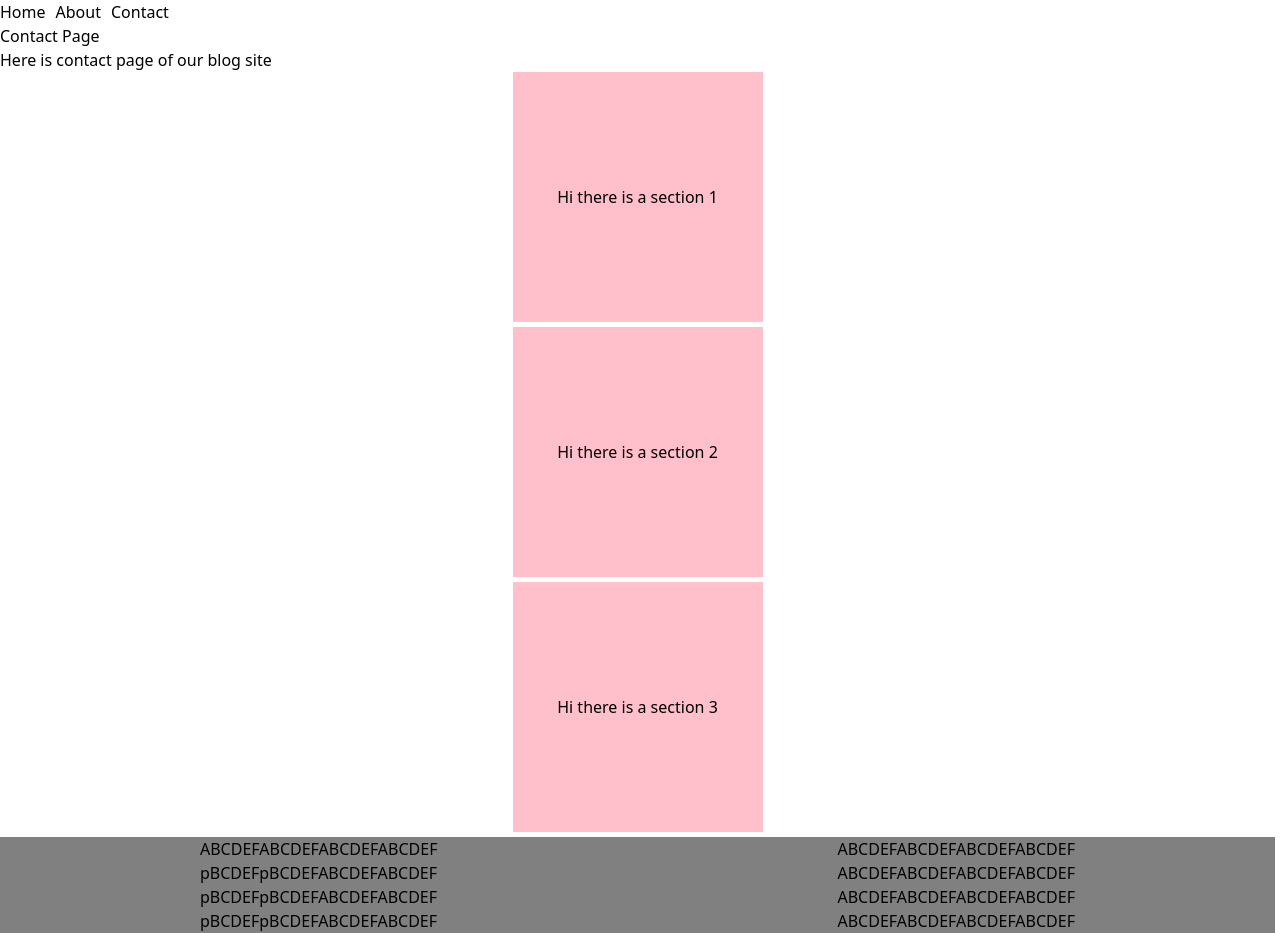
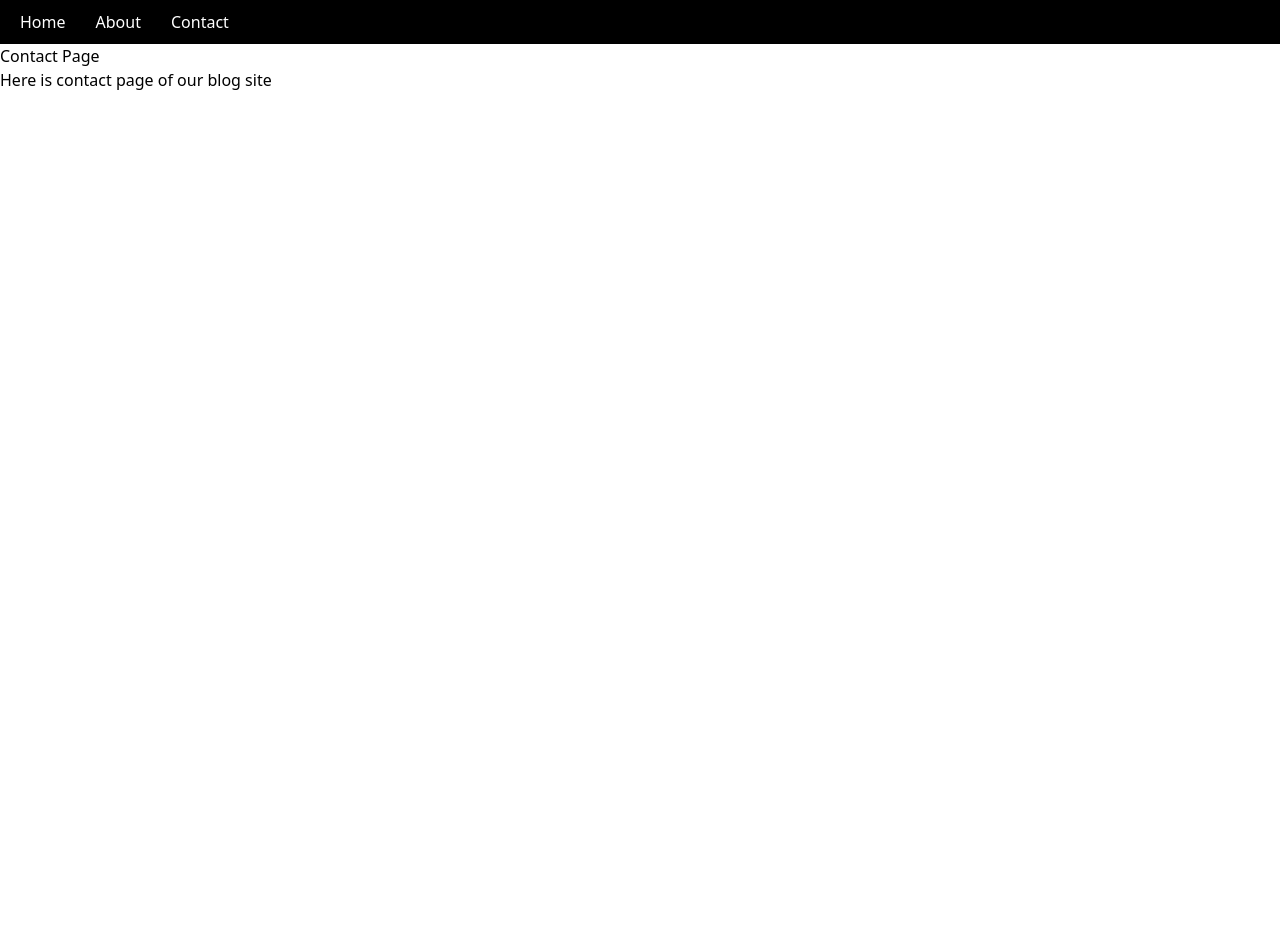
Before and after one commit to omeaag/nextjs-blog, a Next.js app: page /contact in a window 1280 px wide. After the commit the page ends 800 px from the top, so only its background shows below. Built offline with nearby package versions, Linux system fonts and the light colour scheme.

Commit message:
some files are deleted

```diff
--- a/app/contact/page.js
+++ b/app/contact/page.js
@@ -1,13 +1,8 @@
-import Link from "next/link";
-import Sidebar from "../../components/Sidebar";
-import Header from "../../components/Header";
-
 export default function Contact() {
   return (
-    <div>
+    <div className="ContactCont">
       <h1>Contact Page</h1>
       <p>Here is contact page of our blog site</p>
-      <Sidebar />
     </div>
   );
 }
--- a/app/globals.css
+++ b/app/globals.css
@@ -2,33 +2,16 @@
 @tailwind components;
 @tailwind utilities;
 
-.Section {
-  background-color: pink;
-  margin-bottom: 5px;
-  margin-right: 5px;
-  width: 250px;
-  height: 250px;
-  display: flex;
-  justify-content: center;
-  align-items: center;
-  color: black;
-  text-align: center;
-}
-
-.Content {
-  margin-bottom: 5px;
-  height: 250px;
-  width: 1240px;
-  background-color: whitesmoke;
-}
-.Footer {
-  display: flex;
-  justify-content: space-around;
-  background-color: gray;
-  margin-right: 5px;
-}
-
 .Header a {
+  padding: 10px;
   margin-right: 10px;
   text-decoration: none;
 }
+.Header a:hover {
+  background-color: gray;
+}
+.Header {
+  padding: 10px;
+  background-color: black;
+  color: #fff;
+}
--- a/app/layout.js
+++ b/app/layout.js
@@ -1,6 +1,5 @@
 import "./globals.css";
 import Header from "../components/Header";
-import Footer from "../components/Footer";
 
 export default function RootLayout({ children }) {
   return (
@@ -8,7 +7,6 @@ export default function RootLayout({ children }) {
       <body>
         <Header />
         {children}
-        <Footer />
       </body>
     </html>
   );
--- a/components/BlogSection.js
+++ /dev/null
@@ -1,7 +0,0 @@
-export default function BlogSection({ count }) {
-  return (
-    <div className="Section">
-      <p>Hi there is a section {count}</p>
-    </div>
-  );
-}
--- a/components/Footer.js
+++ /dev/null
@@ -1,19 +0,0 @@
-export default function Footer() {
-  return (
-    <div className="Footer">
-      <div>
-        <p href="#">ABCDEFABCDEFABCDEFABCDEF</p>
-        <p href="#">pBCDEFpBCDEFABCDEFABCDEF</p>
-        <p href="#">pBCDEFpBCDEFABCDEFABCDEF</p>
-        <p href="#">pBCDEFpBCDEFABCDEFABCDEF</p>
-      </div>
-
-      <div>
-        <p href="#">ABCDEFABCDEFABCDEFABCDEF</p>
-        <p href="#">ABCDEFABCDEFABCDEFABCDEF</p>
-        <p href="#">ABCDEFABCDEFABCDEFABCDEF</p>
-        <p href="#">ABCDEFABCDEFABCDEFABCDEF</p>
-      </div>
-    </div>
-  );
-}
--- a/components/Header.js
+++ b/components/Header.js
@@ -2,7 +2,7 @@ import Link from "next/link";
 
 const Header = () => {
   return (
-    <div className="Header" style={{}}>
+    <div className="Header">
       <Link href="/">Home</Link>
       <Link href="/about">About</Link>
       <Link href="/contact">Contact</Link>
--- a/components/Sidebar.js
+++ /dev/null
@@ -1,19 +0,0 @@
-import BlogSection from "./BlogSection";
-
-export default function Sidebar() {
-  return (
-    <div
-      className="Sidebar"
-      style={{
-        display: "flex",
-        flexDirection: "column",
-        justifyContent: "center",
-        alignItems: "center",
-      }}
-    >
-      <BlogSection count={1} />
-      <BlogSection count={2} />
-      <BlogSection count={3} />
-    </div>
-  );
-}
```
Also changed, not shown: app/about/page.js (+1 -8 lines), app/page.js (+1 -17 lines), components/ContentSection.js (deleted, +0 -15 lines).
